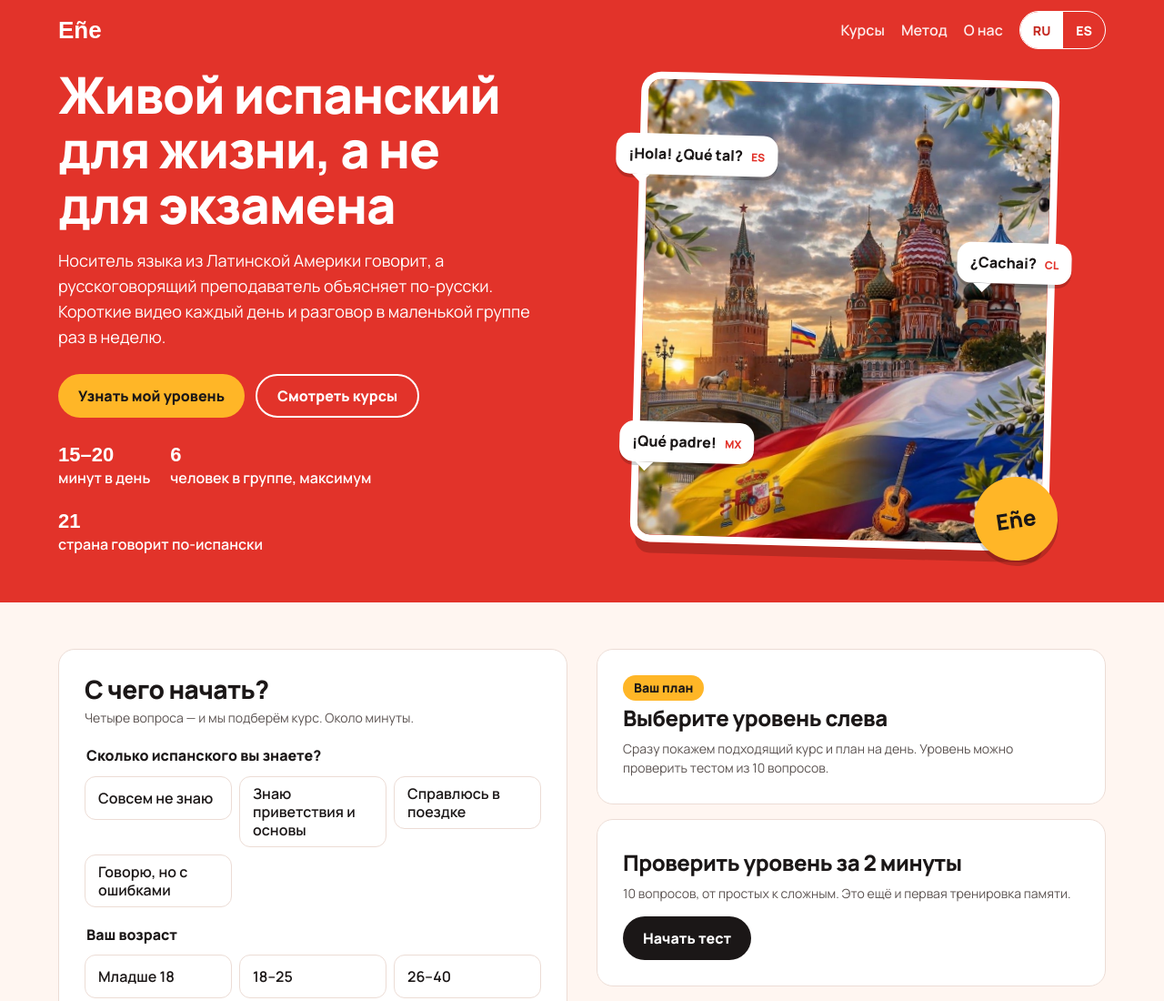
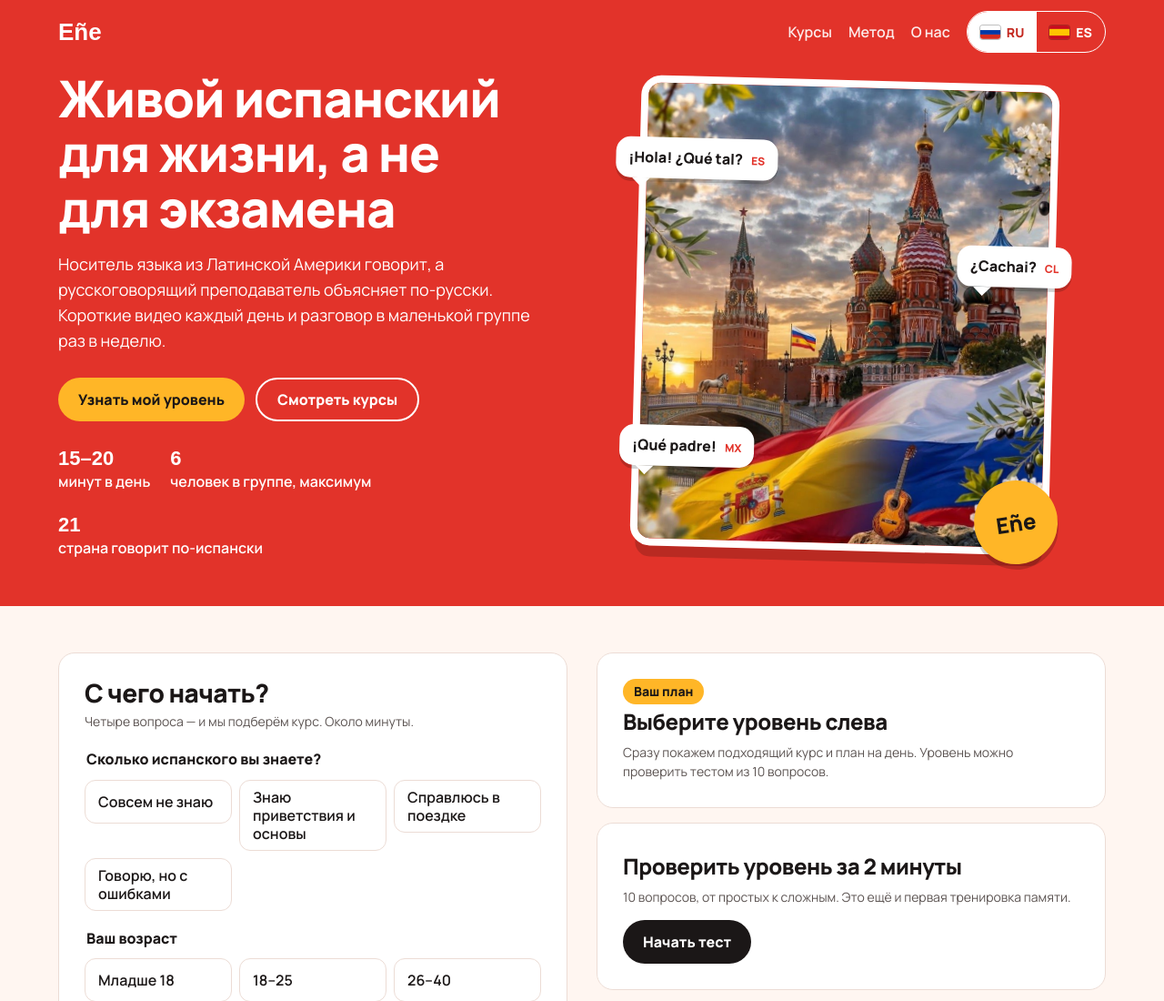
Before and after one commit to MetisOps-chile/metisops-chile.github.io, a plain HTML site: page ene/index.html in a window 1280 px wide. Shown: the top 1100 px of the page at 91% size. Drawn offline with Linux system fonts and the light colour scheme; a web font is replaced by a local one.

Commit message:
Eñe: banderas para elegir idioma
Co-Authored-By: Claude Opus 5.5 <noreply@anthropic.com>
Claude-Session: https://claude.ai/code/session_017TzTTcEUkRuouFRG6CpUcv

```diff
--- a/ene/index.html
+++ b/ene/index.html
@@ -33,7 +33,8 @@ nav .wrap{display:flex;align-items:center;gap:18px;flex-wrap:wrap}
 nav a.l{text-decoration:none;font-weight:600;opacity:.9}
 nav a.l:hover{opacity:1;text-decoration:underline}
 .lang{display:flex;border:1.5px solid #fff;border-radius:99px;overflow:hidden}
-.lang button{background:none;border:0;color:#fff;font:700 14px Manrope,system-ui,sans-serif;padding:8px 14px;min-height:40px;cursor:pointer}
+.lang button{display:flex;align-items:center;gap:7px;background:none;border:0;color:#fff;font:700 14px Manrope,system-ui,sans-serif;padding:8px 14px;min-height:44px;cursor:pointer}
+.lang svg{border-radius:3px;box-shadow:0 0 0 1px rgba(0,0,0,.25)}
 .lang button[aria-pressed=true]{background:#fff;color:var(--red2)}
 .hero{background:var(--red);color:#fff;padding-top:8px}
 .hero .wrap{display:grid;grid-template-columns:minmax(0,1fr) minmax(0,1.05fr);gap:32px;align-items:center}
@@ -123,7 +124,7 @@ footer .wrap{display:flex;gap:16px;flex-wrap:wrap;justify-content:space-between}
   <a class="l" href="#courses"><span class="ru">Курсы</span><span class="es">Cursos</span></a>
   <a class="l" href="#method"><span class="ru">Метод</span><span class="es">Método</span></a>
   <a class="l" href="#us"><span class="ru">О нас</span><span class="es">Nosotros</span></a>
-  <div class="lang" role="group" aria-label="Язык"><button id="lang-ru" aria-pressed="true">RU</button><button id="lang-es" aria-pressed="false">ES</button></div>
+  <div class="lang" role="group" aria-label="Язык"><button id="lang-ru" aria-pressed="true" aria-label="Русский"><svg width="22" height="15" viewBox="0 0 3 2" aria-hidden="true"><rect width="3" height="2" fill="#fff"/><rect y=".667" width="3" height=".667" fill="#0039a6"/><rect y="1.333" width="3" height=".667" fill="#d52b1e"/></svg><span>RU</span></button><button id="lang-es" aria-pressed="false" aria-label="Español"><svg width="22" height="15" viewBox="0 0 3 2" aria-hidden="true"><rect width="3" height="2" fill="#c60b1e"/><rect y=".5" width="3" height="1" fill="#ffc400"/></svg><span>ES</span></button></div>
 </div></nav>
 
 <header class="hero band" id="top"><div class="wrap">
```
